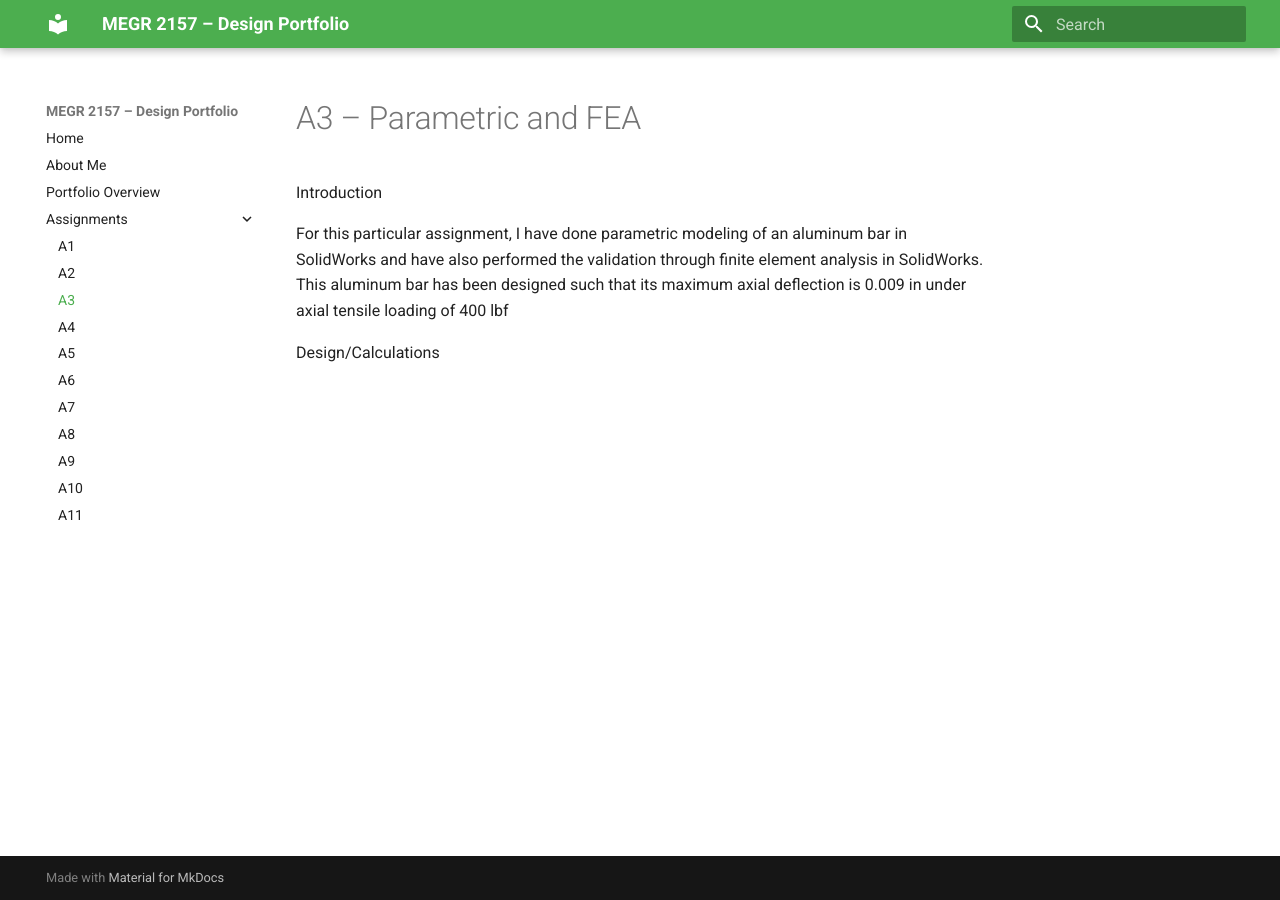
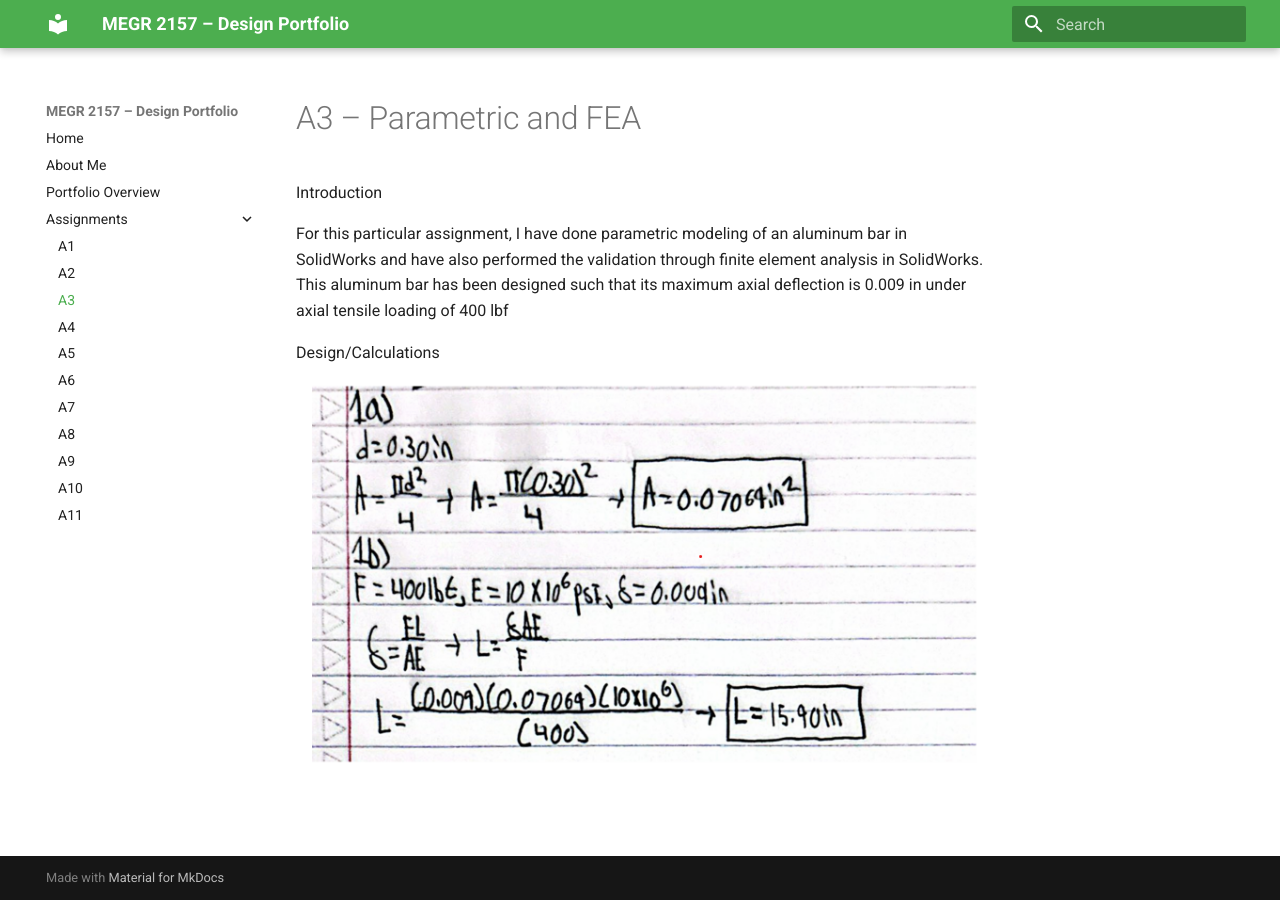
Before and after one commit to Amahaxr/design-projects-portfolio, an MkDocs documentation site: the page built from docs/assignments/A03/index.md, in a window 1280 px wide. Built offline with MkDocs 1.6.1 and Material for MkDocs 9.7.7, drawn with Linux system fonts in a browser that asks for light colours.

Commit message:
Include design calculations image in index.md
Added a design calculations image to the assignment documentation.

```diff
--- a/docs/assignments/A03/index.md
+++ b/docs/assignments/A03/index.md
@@ -4,3 +4,5 @@ Introduction
 For this particular assignment, I have done parametric modeling of an aluminum bar in SolidWorks and have also performed the validation through finite element analysis in SolidWorks. This aluminum bar has been designed such that its maximum axial deflection is 0.009 in under axial tensile loading of 400 lbf
 
 Design/Calculations
+
+![Design Calculations](calculations.png)
```
